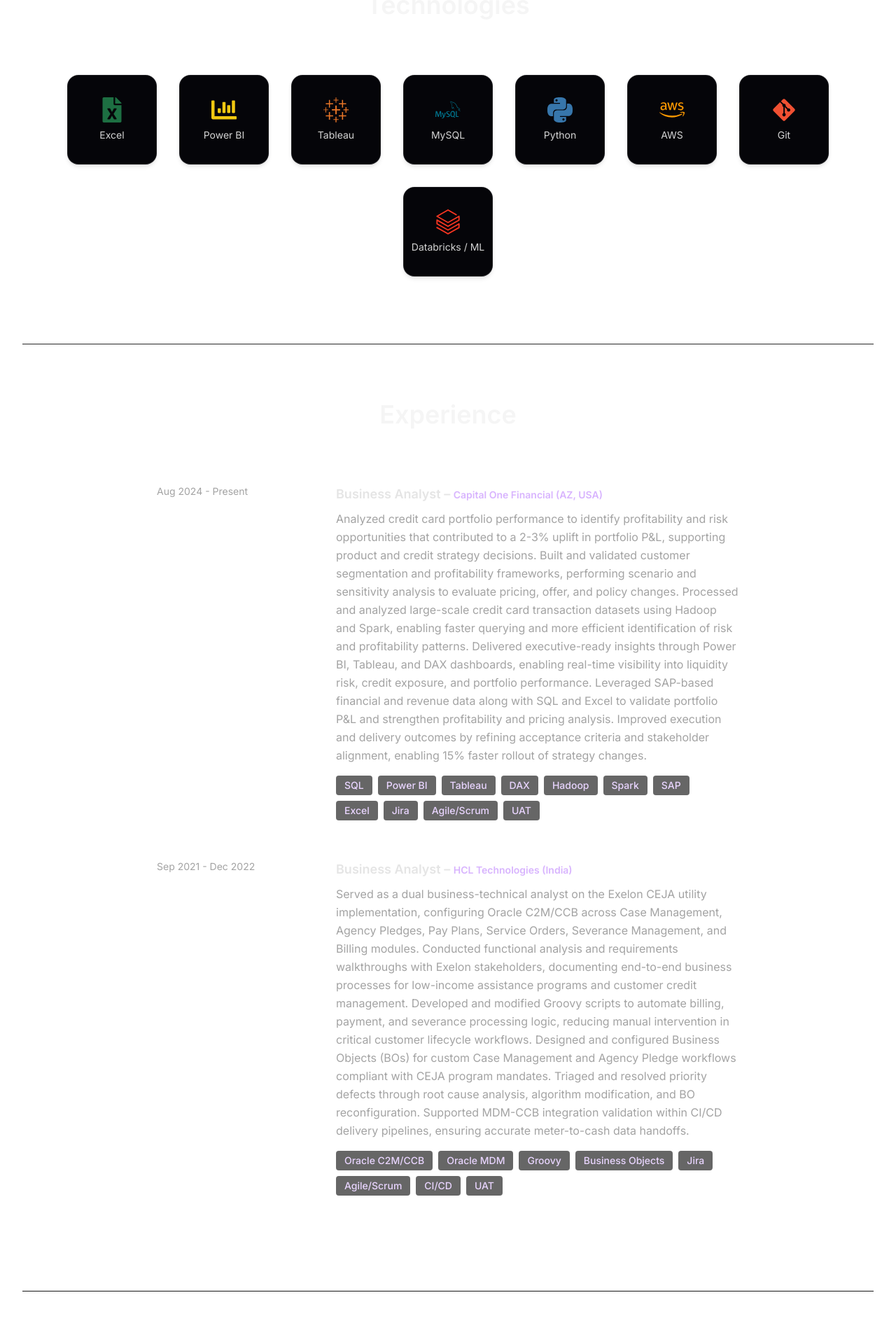
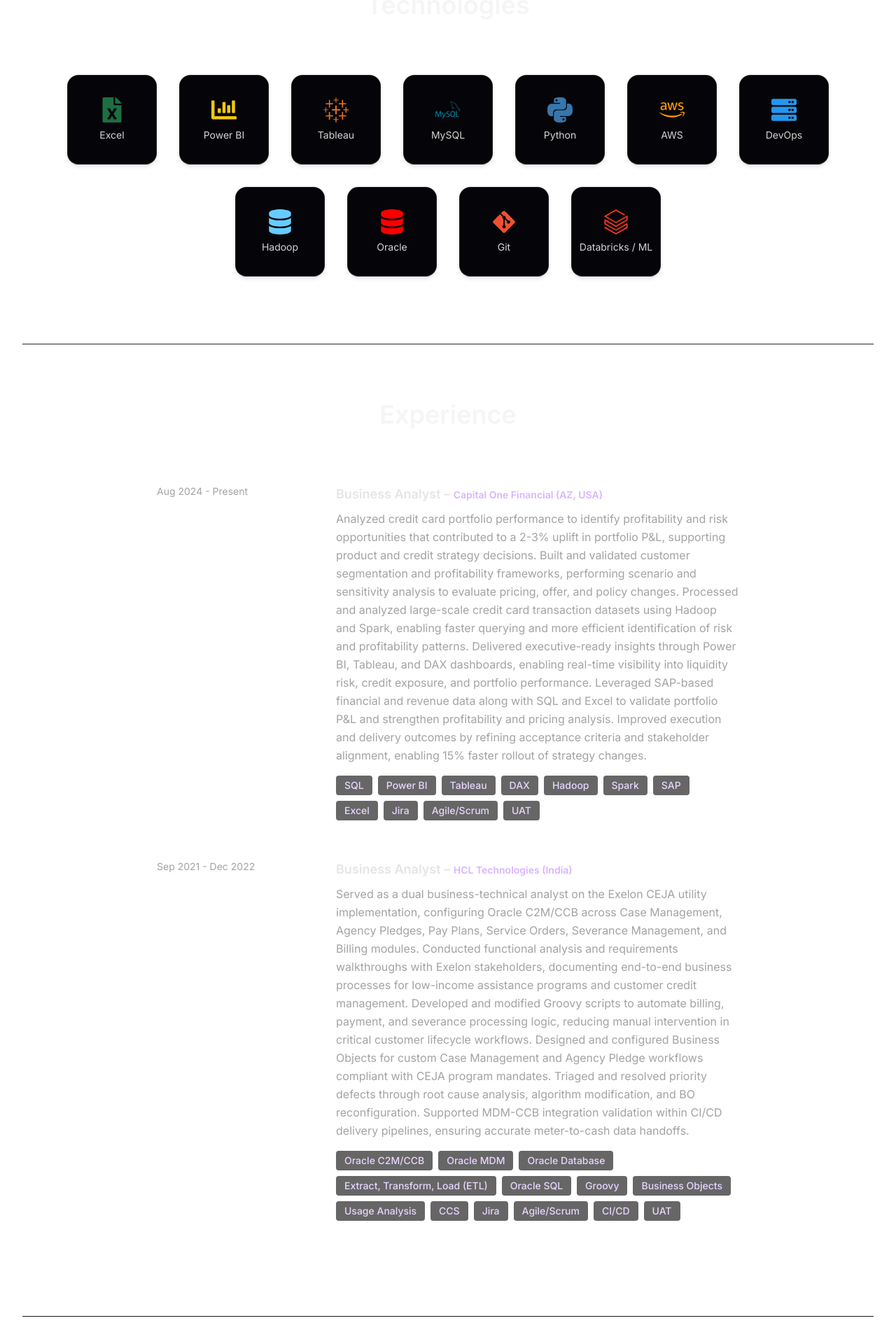
Before and after one commit to Kukats/react-portfolio-induja, a React (Vite) app: page / in a window 1280 px wide. Shown: the part 1704-3624 px from the top of the page at 70% size. Built offline with nearby package versions, Linux system fonts and the light colour scheme.

Commit message:
fixed technologies icons

```diff
--- a/src/components/Technologies.jsx
+++ b/src/components/Technologies.jsx
@@ -1,6 +1,6 @@
 // src/components/Technologies.jsx
 import { SiTableau, SiMysql, SiPython, SiDatabricks } from "react-icons/si";
-import { FaFileExcel, FaGitAlt, FaChartBar, FaAws } from "react-icons/fa";
+import { FaFileExcel, FaGitAlt, FaChartBar, FaAws, FaServer, FaDatabase } from "react-icons/fa";
 import { motion } from "framer-motion";
 
 const cardBase =
@@ -71,6 +71,21 @@
         </motion.div>
 
         <motion.div className={cardBase} variants={cardVariants}>
+          <FaServer className="text-4xl text-[#2496ED]" />
+          <p className="mt-2 text-sm text-neutral-300">DevOps</p>
+        </motion.div>
+
+        <motion.div className={cardBase} variants={cardVariants}>
+          <FaDatabase className="text-4xl text-[#66CCFF]" />
+          <p className="mt-2 text-sm text-neutral-300">Hadoop</p>
+        </motion.div>
+
+        <motion.div className={cardBase} variants={cardVariants}>
+          <FaDatabase className="text-4xl text-[#F80000]" />
+          <p className="mt-2 text-sm text-neutral-300">Oracle</p>
+        </motion.div>
+
+        <motion.div className={cardBase} variants={cardVariants}>
           <FaGitAlt className="text-4xl text-[#F05032]" />
           <p className="mt-2 text-sm text-neutral-300">Git</p>
         </motion.div>
--- a/src/constants/index.js
+++ b/src/constants/index.js
@@ -5,11 +5,11 @@
 import project4 from "../assets/Projects/workforce.png";
 import project5 from "../assets/Projects/fraud.png";
 
-export const HERO_CONTENT = `Business Analyst with 3+ years of experience delivering data-driven insights, process optimization, and analytics solutions in banking, financial services, and utilities. I specialize in requirements elicitation, gap and impact analysis, and translating complex business needs into clear user stories and actionable delivery plans. I've built executive KPI dashboards, processed large-scale datasets using SQL, Hadoop, and Spark, and supported UAT to ensure accurate and compliant releases. My core toolkit includes SQL, Power BI, Tableau, Jira, Oracle C2M/CCB, and SAP, and I enjoy owning problems end-to-end — from discovery and documentation to analytics, stakeholder alignment, and delivery.`;
+export const HERO_CONTENT = `Business Analyst with 3+ years of experience delivering data-driven insights, process optimization, and analytics solutions in banking, financial services, and utilities. I specialize in requirements elicitation, gap and impact analysis, and translating complex business needs into clear user stories and actionable delivery plans. I've built executive KPI dashboards, processed large-scale datasets using SQL, Hadoop, and Spark, and supported UAT to ensure accurate and compliant releases. My core toolkit includes SQL, Power BI, Tableau, Jira, Oracle C2M/CCB, and SAP, and I enjoy owning problems end-to-end from discovery and documentation to analytics, stakeholder alignment, and delivery.`;
 
-export const ABOUT_TEXT = `My passion for analytics comes from a genuine curiosity to understand how systems work—especially in financial services where accuracy, compliance, and operational efficiency matter. With a Bachelor's degree in Computer Science and a Master's in Business Analytics, I bring a strong foundation in SQL, BI reporting, and process analysis that helps me turn complex data and workflows into clear, actionable outcomes.
+export const ABOUT_TEXT = `My passion for analytics comes from a genuine curiosity to understand how systems work, especially in financial services where accuracy, compliance, and operational efficiency matter. With a Bachelor's degree in Computer Science and a Master's in Business Analytics, I bring a strong foundation in SQL, BI reporting, and process analysis that helps me turn complex data and workflows into clear, actionable outcomes.
 
-Professionally, I've worked across banking and enterprise utility delivery environments where I lead structured requirements gathering and support Agile teams through user stories, prioritization, and UAT. I'm hands-on with SQL-based analysis and dashboarding in Power BI/Tableau to track portfolio performance, exception trends, SLA adherence, and turnaround times—so leaders can make faster, better decisions.
+Professionally, I've worked across banking and enterprise utility delivery environments where I lead structured requirements gathering and support Agile teams through user stories, prioritization, and UAT. I'm hands-on with SQL-based analysis and dashboarding in Power BI and Tableau to track portfolio performance, exception trends, SLA adherence, and turnaround times so leaders can make faster, better decisions.
 
 What motivates me most is creating clarity from complexity: connecting business goals to clean requirements, reliable data, and measurable results. I'm looking to grow in roles where business analysis and analytics drive stronger risk visibility, operational performance, and customer outcomes.`;
 
@@ -39,12 +39,17 @@
     role: "Business Analyst",
     company: "HCL Technologies (India)",
     description:
-      "Served as a dual business-technical analyst on the Exelon CEJA utility implementation, configuring Oracle C2M/CCB across Case Management, Agency Pledges, Pay Plans, Service Orders, Severance Management, and Billing modules. Conducted functional analysis and requirements walkthroughs with Exelon stakeholders, documenting end-to-end business processes for low-income assistance programs and customer credit management. Developed and modified Groovy scripts to automate billing, payment, and severance processing logic, reducing manual intervention in critical customer lifecycle workflows. Designed and configured Business Objects (BOs) for custom Case Management and Agency Pledge workflows compliant with CEJA program mandates. Triaged and resolved priority defects through root cause analysis, algorithm modification, and BO reconfiguration. Supported MDM-CCB integration validation within CI/CD delivery pipelines, ensuring accurate meter-to-cash data handoffs.",
+      "Served as a dual business-technical analyst on the Exelon CEJA utility implementation, configuring Oracle C2M/CCB across Case Management, Agency Pledges, Pay Plans, Service Orders, Severance Management, and Billing modules. Conducted functional analysis and requirements walkthroughs with Exelon stakeholders, documenting end-to-end business processes for low-income assistance programs and customer credit management. Developed and modified Groovy scripts to automate billing, payment, and severance processing logic, reducing manual intervention in critical customer lifecycle workflows. Designed and configured Business Objects for custom Case Management and Agency Pledge workflows compliant with CEJA program mandates. Triaged and resolved priority defects through root cause analysis, algorithm modification, and BO reconfiguration. Supported MDM-CCB integration validation within CI/CD delivery pipelines, ensuring accurate meter-to-cash data handoffs.",
     technologies: [
       "Oracle C2M/CCB",
       "Oracle MDM",
+      "Oracle Database",
+      "Extract, Transform, Load (ETL)",
+      "Oracle SQL",
       "Groovy",
       "Business Objects",
+      "Usage Analysis",
+      "CCS",
       "Jira",
       "Agile/Scrum",
       "CI/CD",
```
